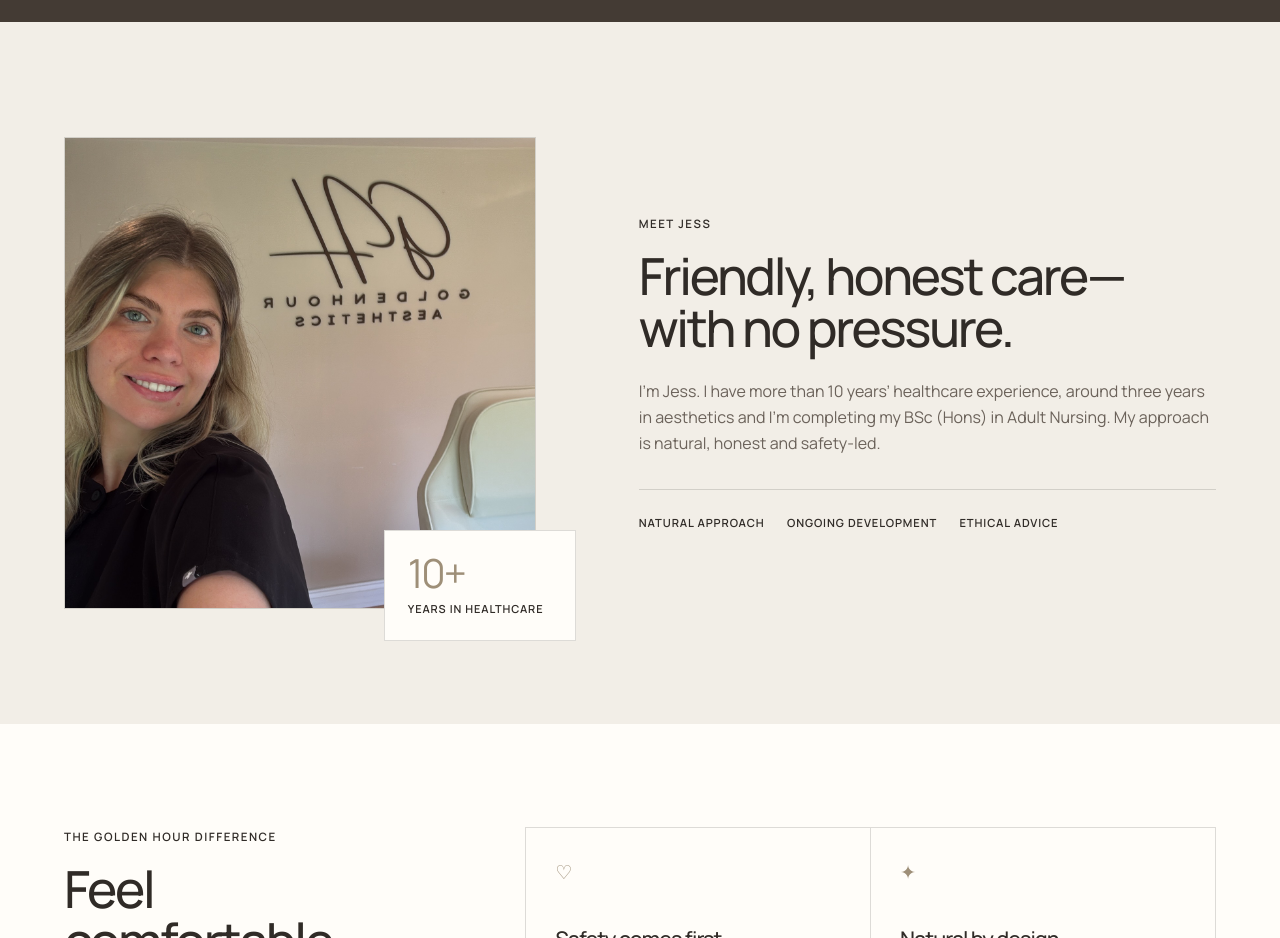
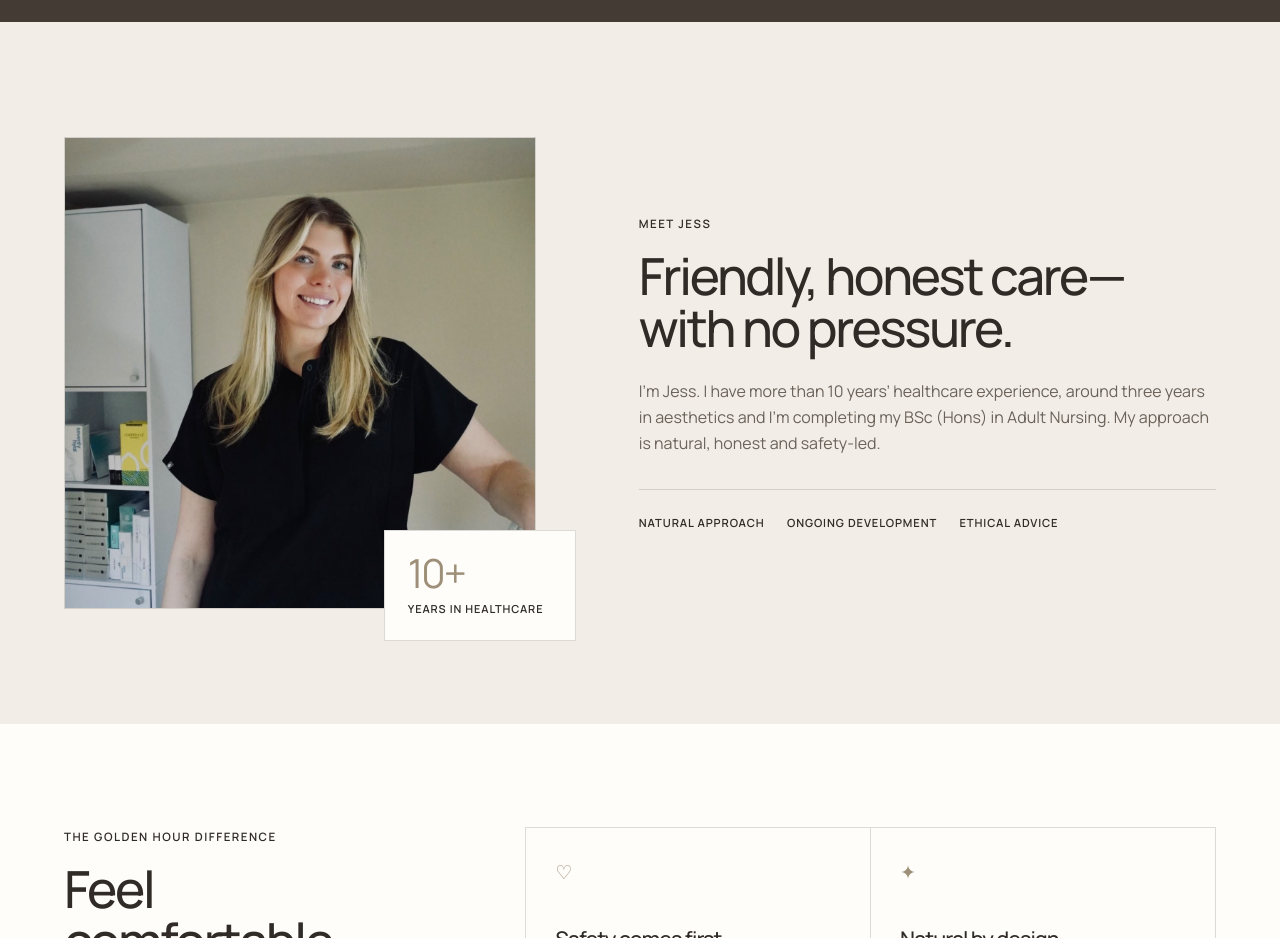
Before and after one commit to josephmillbank1992-lab/golden-hour-aesthetics-website, a Next.js app: page / in a window 1280 px wide. Shown: the part 2440-3378 px from the top of the page. Built offline with nearby package versions, Linux system fonts and the light colour scheme; no server answers.

Commit message:
Replace Jess portrait

```diff
--- a/src/app/page.tsx
+++ b/src/app/page.tsx
@@ -168,7 +168,7 @@ export default function HomePage() {
           <div className="about-portrait-wrap">
             <figure className="about-portrait">
               <Image
-                src="/images/instagram-jess-in-clinic.jpg"
+                src="/images/jess-portrait.jpg"
                 alt="Jess inside the Golden Hour Aesthetics clinic"
                 fill
                 sizes="(max-width: 850px) 100vw, 42vw"
```
Also changed, not shown: public/images/instagram-jess-in-clinic.jpg (deleted), public/images/jess-portrait.jpg (added).
